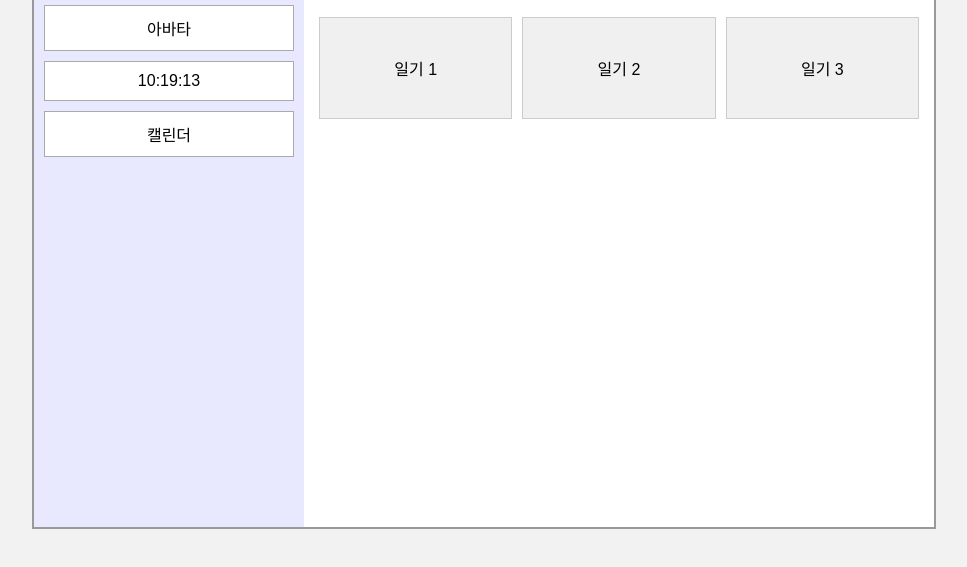
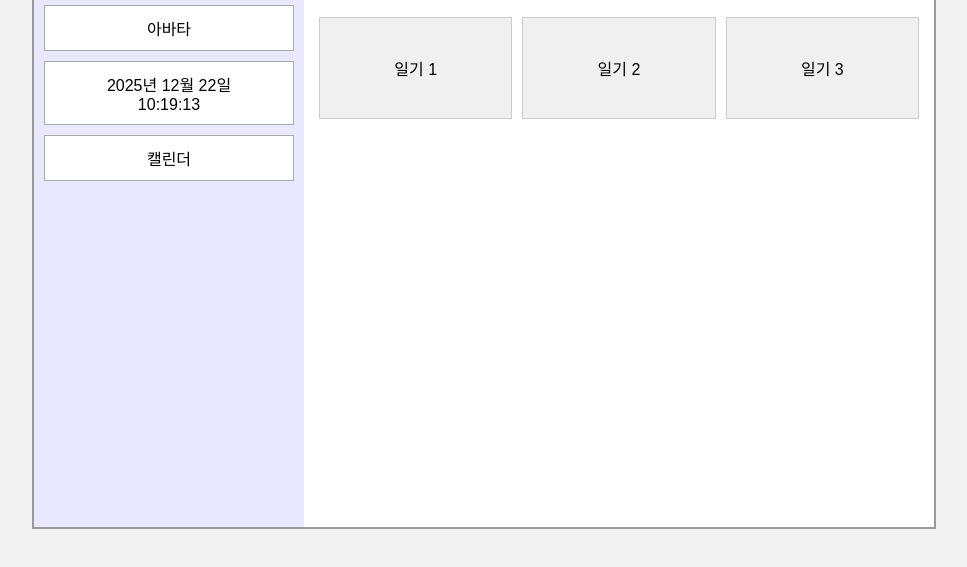
Before and after one commit to dntmddus0125/dntmddus, a plain HTML site: page index.html in a window 1280 px wide. Shown: the part 125-692 px from the top of the page, without its empty margins (156-1123 px from the left). Drawn offline with Linux system fonts and the light colour scheme.

Commit message:
Modify time box to show date and time
Updated time display to include date in the time box.

```diff
--- a/index.html
+++ b/index.html
@@ -11,7 +11,10 @@
     <div class="left-bar">
       <div class="site-title">우승연 아카이브</div>
       <div class="avatar-box">아바타</div>
-      <div class="time-box" id="clock">00:00:00</div>
+      <div class="time-box">
+        <div id="date">2025년 12월 22일</div>
+        <div id="clock">00:00:00</div>
+      </div>
       <div class="calendar-box">캘린더</div>
     </div>
 
```
